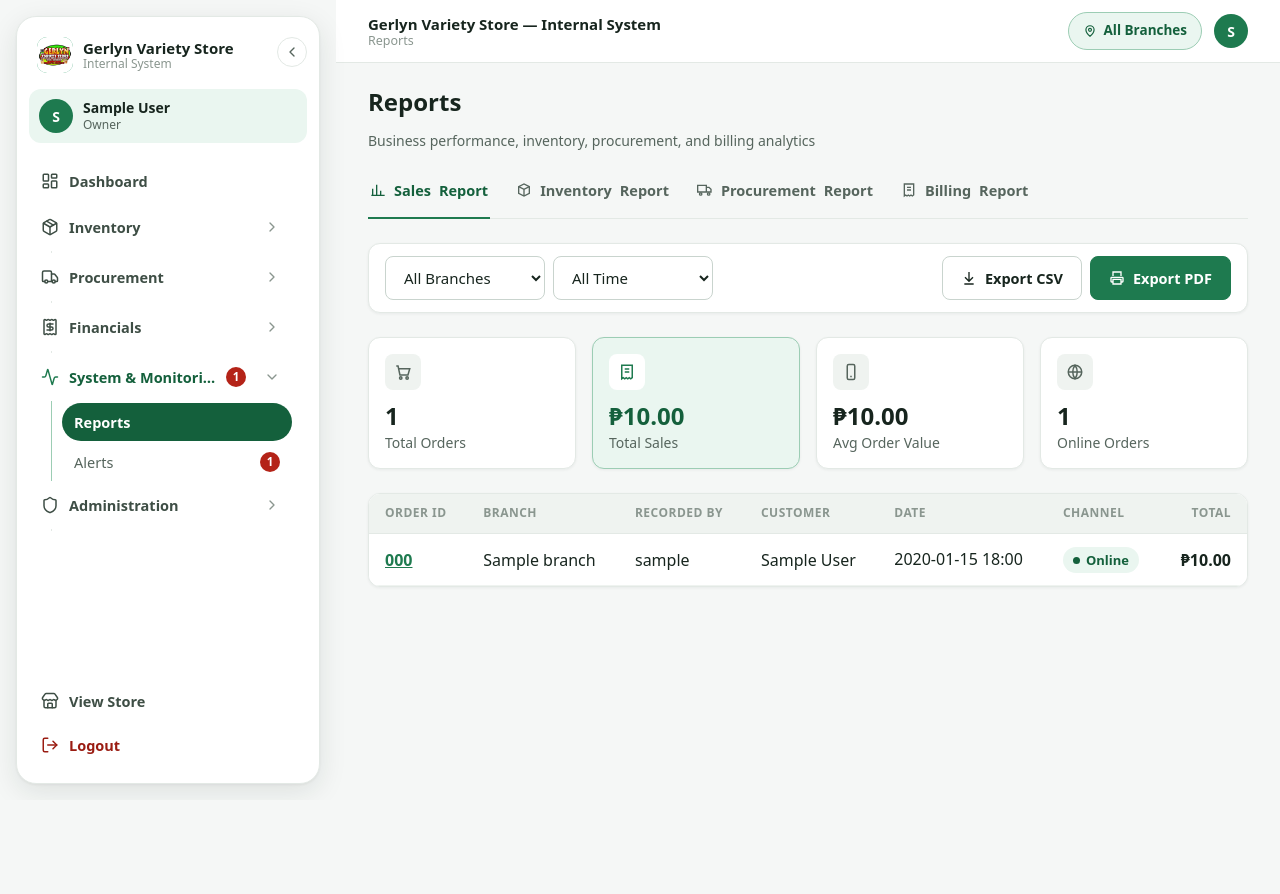
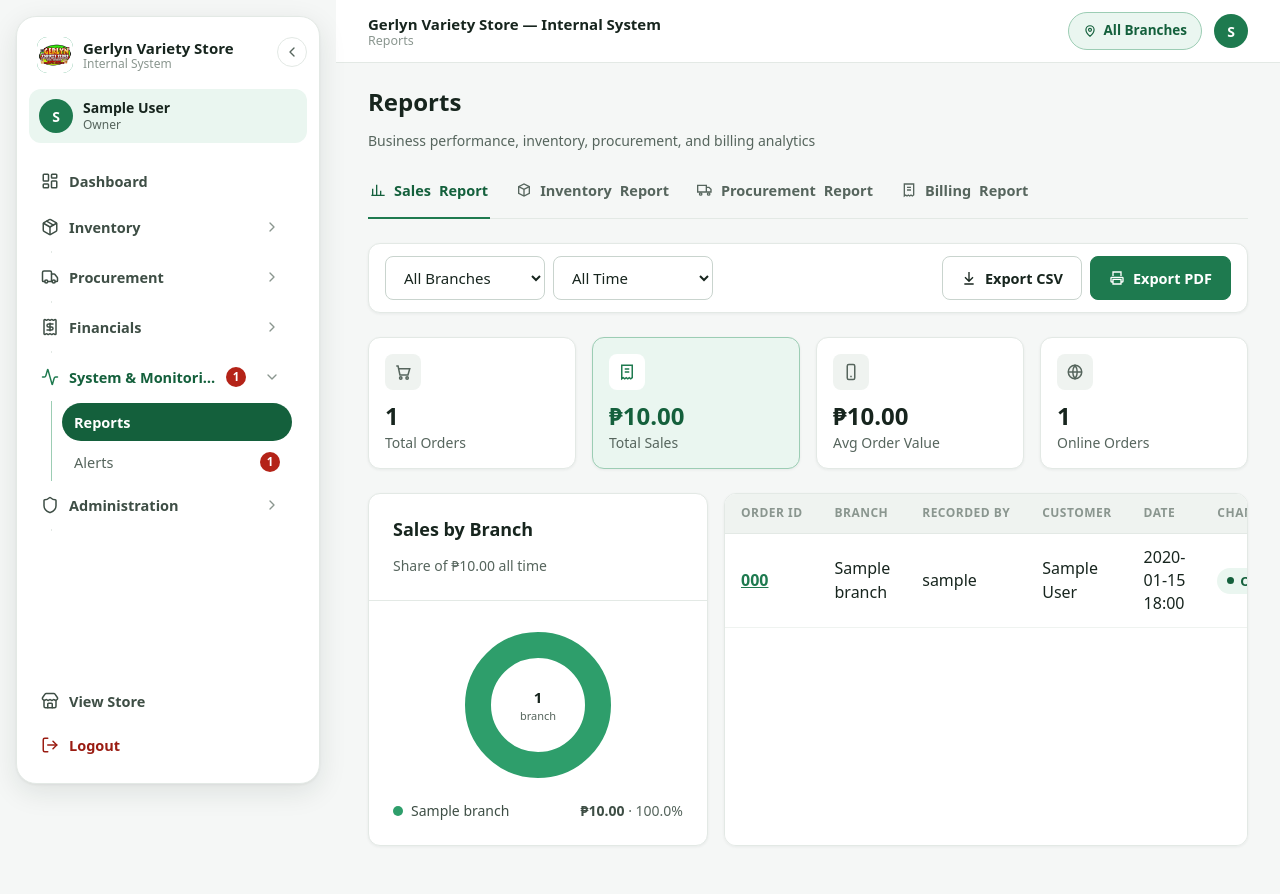
Before and after one commit to agultorannahvheaangeliquebsis-oss/Gerlyn-Capstone, a Django app: page /reports/ in a window 1280 px wide. Before the commit the page ends 791 px from the top, so only its background shows below. Run offline with Django 5.2, Linux system fonts and the light colour scheme; a user stored in the database is signed in; tables that the repository leaves empty hold one stand-in row (values such as "Sample post").

Commit message:
Reports: add Sales by Branch donut to the Sales tab
DESIGN.md 2c, first panel. Inline SVG (a stroked circle with a dash
pattern, so each segment is one <circle> and no arc-path maths is needed),
paired with the transactions table in the same .grid-2 split the
Procurement Report already uses for its status pie. Legend carries branch
name, peso amount and percent share on every row, so identity never rests
on colour alone.

Aggregates the Sales tab's already-filtered queryset, so the branch and
month dropdowns carry into it and the donut can never disagree with the KPI
cards above it. This is a new rollup rather than the Dashboard's:
_branch_status_rows() is hard-scoped to today (today-vs-yesterday delta,
share of today's sales, live stock counts) and cannot answer "sales per
branch over the selected month".

Colours are the existing green tokens, biggest share first. Contrast
against the white .card surface, recomputed from the dataviz validator's
thresholds: --brand 3.38:1, --green-300 1.78:1, --action 5.31:1. Slot 3 was
--green-100 (1.15:1, effectively invisible on white) before the swap to
--action. Two accepted trade-offs are documented at the constant:
--green-300 is now the palest step and still marginally under the 2.0:1
floor, and the scale is no longer lightness-monotone. Branches past the
ramp fold into one "Other branches" segment rather than getting improvised
colours.

Co-Authored-By: Claude Opus 5 <noreply@anthropic.com>

```diff
--- a/reports/views.py
+++ b/reports/views.py
@@ -518,8 +518,13 @@ def reports_dashboard(request):
         transaction_type=SalesTransaction.TransactionType.ONLINE
     ).count()
 
+    # Donut panel — built from the same filtered sales_qs as the KPIs/table
+    # above, so branch + month selections carry into it (DESIGN.md 2c).
+    branch_chart = _sales_by_branch_chart(sales_qs)
+
     return render(request, 'reports/reports_home.html', {
         'transactions': sales_qs,
+        'branch_chart': branch_chart,
         'total_orders': total_orders,
         'total_sales': total_sales,
         'avg_order_value': avg_order_value,
@@ -533,6 +538,119 @@ def reports_dashboard(request):
         'user_branch': user_branch,
         'active_page': 'reports',
     })
+
+
+# --- Sales by Branch donut (Reports → Sales tab, DESIGN.md Section 2, #2c) ---
+# One-hue green scale, biggest share first. Identity is carried by the legend
+# (name + ₱ + % on every row), never by colour alone — which is what keeps the
+# scale legible despite the caveat below.
+#
+# Contrast vs the white .card surface, recomputed from the dataviz validator's
+# thresholds (ported to Python — no node on the build box):
+#   --brand      #2E9E6B  3.38:1  PASS
+#   --green-300  #9CCDB4  1.78:1  under the 2.0:1 ordinal light-end floor
+#   --action     #1E7A4F  5.31:1  PASS
+#
+# Slot 3 was --green-100 (#E3F3EB, 1.15:1 — effectively invisible on white);
+# swapping it for --action lifts the worst slot to 1.78:1 and the third
+# segment specifically from 1.15:1 to 5.31:1.
+#
+# Two known, accepted trade-offs of that swap:
+#   1. --green-300 is now the palest step at 1.78:1, still just under the
+#      2.0:1 floor. It is the binding constraint, not slot 3 — no choice of
+#      third colour can clear the floor while slot 2 stays --green-300.
+#   2. The scale is no longer lightness-monotone (L 0.624 / 0.807 / 0.516,
+#      dark→light→dark), so it reads as three distinct steps rather than a
+#      ranked ramp. Harmless here because rank is already stated numerically
+#      in the legend.
+# A fully-passing monotone alternative, if the ramp is ever revisited:
+# --action-700 / --action / --brand (7.59 / 5.31 / 3.38:1, all checks PASS).
+SALES_BRANCH_RAMP = ['var(--brand)', 'var(--green-300)', 'var(--action)']
+SALES_BRANCH_OTHER_COLOUR = 'var(--ink-400)'
+
+# Donut geometry — a stroked circle with a dash pattern, so each segment is one
+# <circle> and no arc-path maths is needed (a 100%-single-segment donut, which
+# is what a one-branch store renders, stays a clean full ring).
+DONUT_RADIUS = 60
+DONUT_STROKE = 26
+DONUT_BOX = 160
+DONUT_GAP = 2.0  # surface-coloured gap between adjacent fills
+
+
+def _sales_by_branch_chart(sales_qs):
+    """
+    "Sales by Branch" donut for the Reports Sales tab.
+
+    Aggregates whatever `sales_qs` the Sales tab has already filtered (branch
+    dropdown + month dropdown), so the donut always describes the same rows as
+    the KPI cards and the transactions table beneath it.
+
+    NOTE: this is a new per-branch rollup, not the Dashboard's. The Dashboard's
+    _branch_status_rows() is hard-scoped to *today* (today vs yesterday delta,
+    share of today's sales, live stock-alert counts) and takes restock/today/
+    total_today_sales as arguments — it cannot answer "sales per branch over
+    the selected month", which is what this panel needs.
+
+    Branches past the ramp's length fold into one "Other branches" segment
+    rather than getting improvised colours.
+    """
+    by_branch = {}
+    for name, amount in sales_qs.values_list('branch__branch_name', 'total_amount'):
+        key = name or 'Unassigned'
+        by_branch[key] = by_branch.get(key, 0) + (amount or 0)
+
+    rows = sorted(by_branch.items(), key=lambda kv: -kv[1])
+    total = sum(by_branch.values())
+    if not total:
+        return {'total': 0, 'segments': [], 'circumference': 0, 'radius': DONUT_RADIUS,
+                'stroke': DONUT_STROKE, 'box': DONUT_BOX, 'centre': DONUT_BOX / 2,
+                'branch_count': 0, 'overflow': 0}
+
+    # With more branches than ramp steps, the last slot becomes a single
+    # "Other branches" aggregate. It has to swallow everything from
+    # limit-1 onwards (not just limit onwards), or the branch sitting in the
+    # last named slot is dropped and the segments stop summing to 100%.
+    limit = len(SALES_BRANCH_RAMP)
+    if len(rows) > limit:
+        folded = rows[limit - 1:]
+        head = rows[:limit - 1] + [('Other branches', sum(v for _, v in folded))]
+    else:
+        folded = []
+        head = rows
+
+    circumference = 2 * math.pi * DONUT_RADIUS
+    gap = DONUT_GAP if len(head) > 1 else 0
+
+    segments = []
+    cursor = 0.0
+    for i, (name, value) in enumerate(head):
+        fraction = float(value) / float(total)
+        arc = fraction * circumference
+        is_other = bool(folded) and i == len(head) - 1
+        segments.append({
+            'name': name,
+            'value': value,
+            'pct': round(fraction * 100, 1),
+            'colour': SALES_BRANCH_OTHER_COLOUR if is_other else SALES_BRANCH_RAMP[i],
+            # "<dash> <rest>" + a negative offset walks each segment round the ring.
+            'dasharray': f'{max(arc - gap, 0.5):.2f} {circumference - max(arc - gap, 0.5):.2f}',
+            'dashoffset': f'{-cursor:.2f}',
+        })
+        cursor += arc
+
+    return {
+        'total': total,
+        'segments': segments,
+        'circumference': round(circumference, 2),
+        'radius': DONUT_RADIUS,
+        'stroke': DONUT_STROKE,
+        'box': DONUT_BOX,
+        'centre': DONUT_BOX / 2,
+        # Real branch count for the donut's centre label — the segment count
+        # understates it once branches are folded into "Other branches".
+        'branch_count': len(rows),
+        'overflow': len(folded),
+    }
 
 
 def _inventory_unit_cost(inv):
--- a/templates/reports/reports_home.html
+++ b/templates/reports/reports_home.html
@@ -75,6 +75,57 @@
   </div>
 </div>
 
+{% comment %}
+Sales by branch + transactions (DESIGN.md 2c). Same .grid-2 split the
+Procurement Report already uses for its status pie: fixed-width chart panel on
+the left, the existing table on the right, stacking below 860px via the shared
+.grid-2 media query.
+{% endcomment %}
+<div class="grid-2" style="grid-template-columns: minmax(260px, 340px) 1fr;">
+
+<div class="card">
+  <div class="card-pad" style="border-bottom:1px solid var(--line);">
+    <h3>Sales by Branch</h3>
+    <p class="gv-meta mb-0">Share of ₱{{ total_sales|floatformat:2 }}{% if month_filter %} this month{% else %} all time{% endif %}</p>
+  </div>
+  <div class="card-pad">
+    {% if branch_chart.total %}
+    <div class="pie-wrap">
+      <svg viewBox="0 0 {{ branch_chart.box }} {{ branch_chart.box }}" width="160" height="160" role="img"
+           aria-label="Sales by branch: {% for seg in branch_chart.segments %}{{ seg.name }} {{ seg.pct }}%{% if not forloop.last %}, {% endif %}{% endfor %}">
+        <g transform="rotate(-90 {{ branch_chart.centre }} {{ branch_chart.centre }})">
+          {% for seg in branch_chart.segments %}
+          <circle cx="{{ branch_chart.centre }}" cy="{{ branch_chart.centre }}" r="{{ branch_chart.radius }}"
+                  fill="none" stroke="{{ seg.colour }}" stroke-width="{{ branch_chart.stroke }}"
+                  stroke-dasharray="{{ seg.dasharray }}" stroke-dashoffset="{{ seg.dashoffset }}"/>
+          {% endfor %}
+        </g>
+        <text x="{{ branch_chart.centre }}" y="{{ branch_chart.centre }}" text-anchor="middle" dy="-2"
+              style="font: 700 15px/1 system-ui, sans-serif; fill: var(--ink-900);">{{ branch_chart.branch_count }}</text>
+        <text x="{{ branch_chart.centre }}" y="{{ branch_chart.centre }}" text-anchor="middle" dy="15"
+              style="font: 400 11px/1 system-ui, sans-serif; fill: var(--ink-600);">
+          branch{{ branch_chart.branch_count|pluralize:"es" }}</text>
+      </svg>
+      <ul class="pie-legend">
+        {% for seg in branch_chart.segments %}
+        <li>
+          <span class="pie-dot" style="background:{{ seg.colour }};"></span>{{ seg.name }}
+          <span class="pie-count">₱{{ seg.value|floatformat:2 }}
+            <span class="gv-meta">· {{ seg.pct }}%</span></span>
+        </li>
+        {% endfor %}
+      </ul>
+    </div>
+    {% else %}
+    <div class="empty">
+      <span class="glyph">□</span>
+      <h3>No sales to chart</h3>
+      <p>{% if branch_filter or month_filter %}Nothing matches this filter — try “All”.{% else %}Sales appear here once orders are completed.{% endif %}</p>
+    </div>
+    {% endif %}
+  </div>
+</div>
+
 {# ---------------------------- sales transactions ---------------------------- #}
 <div class="card table-wrap">
   <table class="gv-table">
@@ -105,4 +156,6 @@
     </tbody>
   </table>
 </div>
+
+</div>
 {% endblock %}
```
